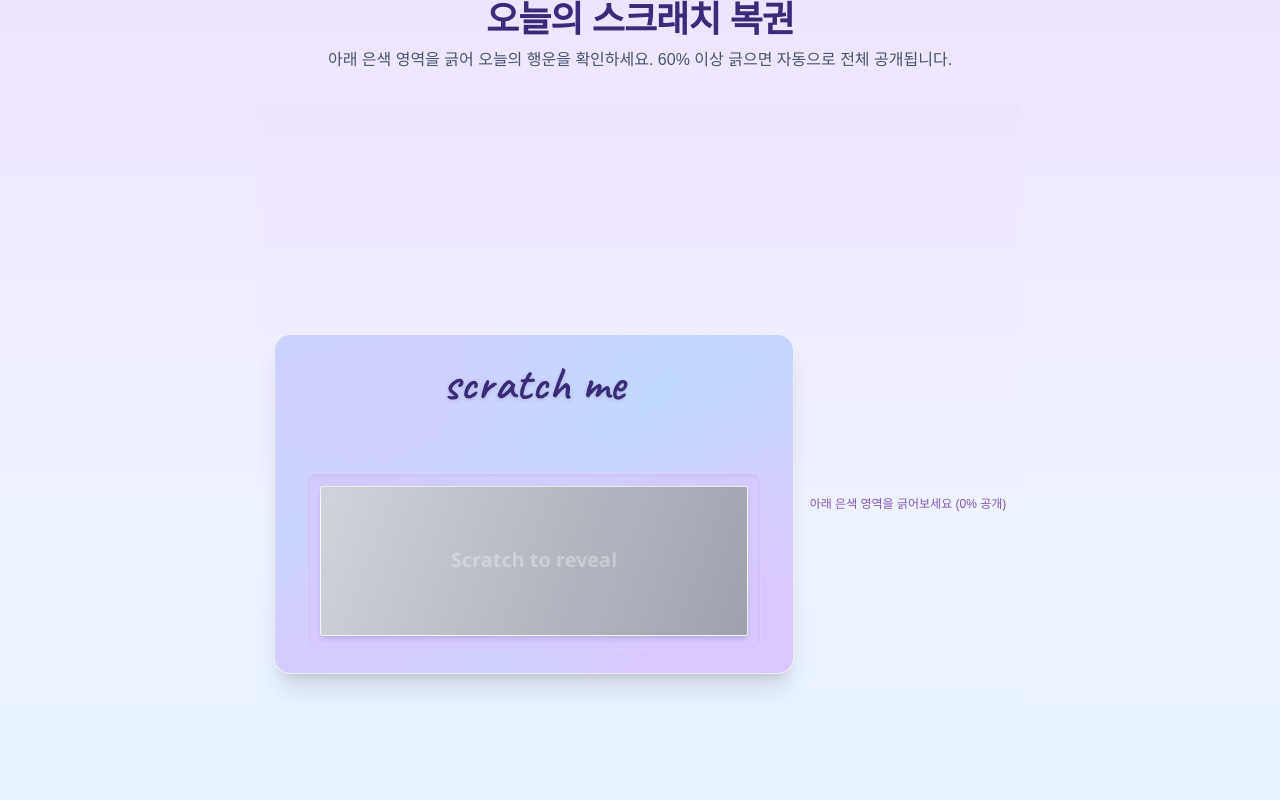
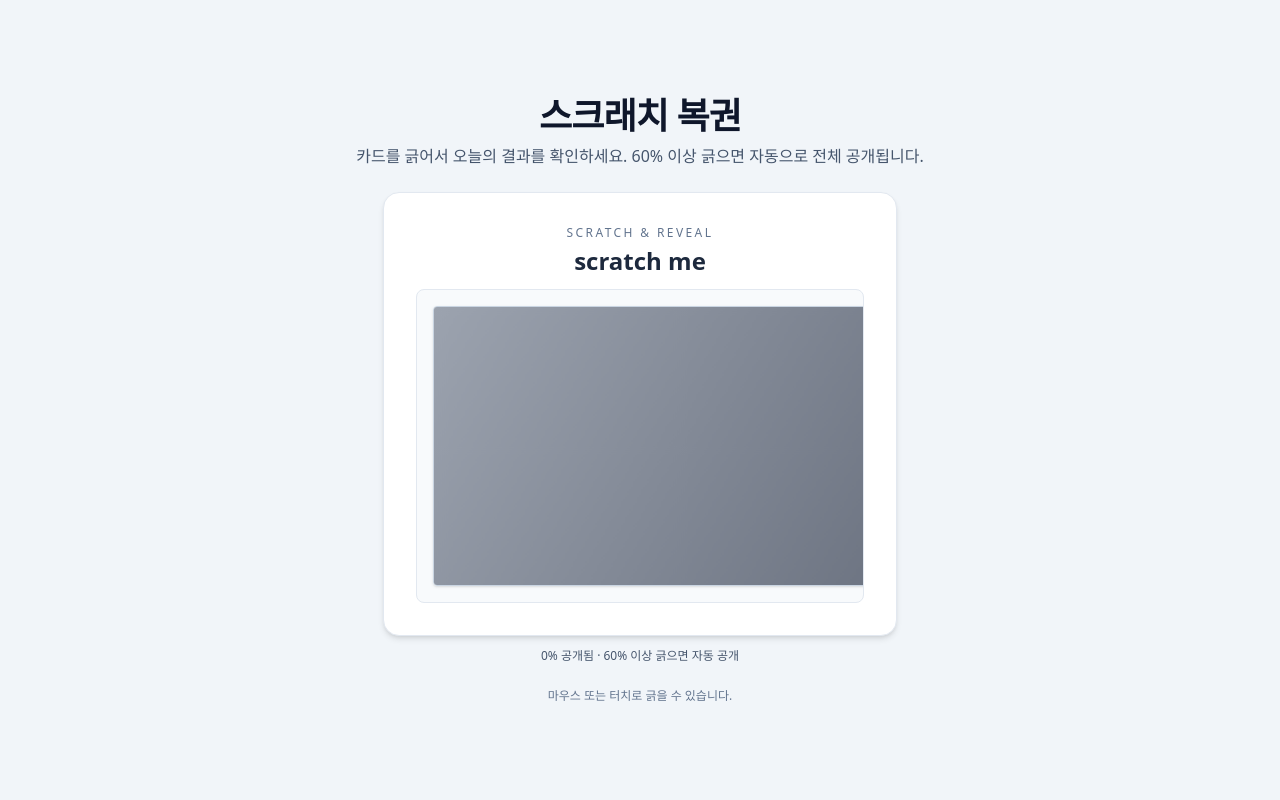
Before and after one commit to Hehwanny/scratch_ME, a Next.js app: page / in a window 1280 px wide. Shown: the top 800 px of the page. Built offline with nearby package versions, Linux system fonts and the light colour scheme.

Commit message:
Revert to minimal scratch card MVP

```diff
--- a/app/globals.css
+++ b/app/globals.css
@@ -1,49 +1,7 @@
 @import "tailwindcss";
 
-:root {
-  --background: #ffffff;
-  --foreground: #171717;
+body {
+  background: #f8fafc;
+  color: #0f172a;
+  font-family: system-ui, -apple-system, BlinkMacSystemFont, "Segoe UI", sans-serif;
 }
-
-@theme inline {
-  --color-background: var(--background);
-  --color-foreground: var(--foreground);
-  --font-sans: var(--font-geist-sans);
-  --font-mono: var(--font-geist-mono);
-}
-
-@media (prefers-color-scheme: dark) {
-  :root {
-    --background: #0a0a0a;
-    --foreground: #ededed;
-  }
-}
-
-body {
-  background: #f3f4f6;
-  color: var(--foreground);
-  font-family: Arial, Helvetica, sans-serif;
-}
-
-.handwrite {
-  font-family: var(--font-caveat), system-ui, -apple-system, sans-serif;
-}
-
-.ticket-brush {
-  background-color: #d9c8ff;
-  background-image:
-    linear-gradient(135deg, rgba(181, 228, 255, 0.35) 0%, rgba(181, 228, 255, 0.08) 32%, transparent 55%),
-    linear-gradient(160deg, transparent 12%, rgba(181, 228, 255, 0.32) 40%, transparent 68%),
-    linear-gradient(205deg, rgba(181, 228, 255, 0.24) 18%, transparent 46%),
-    linear-gradient(120deg, transparent 26%, rgba(181, 228, 255, 0.28) 58%, transparent 78%);
-  background-repeat: no-repeat;
-}
-
-.scratch-metal {
-  background-color: #b6bcc8;
-  background-image:
-    linear-gradient(90deg, rgba(255, 255, 255, 0.34) 0%, rgba(255, 255, 255, 0) 22%, rgba(255, 255, 255, 0.26) 50%, rgba(255, 255, 255, 0) 78%, rgba(255, 255, 255, 0.34) 100%),
-    linear-gradient(180deg, #d4d7de 0%, #f1f3f8 50%, #c5c9d3 100%),
-    repeating-linear-gradient(90deg, rgba(0, 0, 0, 0.06) 0, rgba(0, 0, 0, 0.06) 2px, transparent 2px, transparent 6px);
-  background-size: 22px 100%, 100% 100%, 8px 100%;
-}
--- a/app/page.tsx
+++ b/app/page.tsx
@@ -1,24 +1,22 @@
-// app/page.tsx
 import { ScratchCard } from "@/components/ScratchCard";
 
 export default function Home() {
   return (
-    <main className="min-h-screen bg-gradient-to-b from-[#efe4ff] via-[#eef2ff] to-[#e3f2ff] text-slate-800 flex items-center justify-center px-4">
-      <div className="w-full max-w-3xl flex flex-col items-center gap-8">
+    <main className="min-h-screen bg-slate-100 text-slate-900 flex items-center justify-center px-4">
+      <div className="w-full max-w-2xl flex flex-col items-center gap-6">
         <header className="text-center space-y-2">
-          <h1 className="text-3xl md:text-4xl font-bold tracking-tight text-[#3b2a7a]">
-            오늘의 스크래치 복권
+          <h1 className="text-3xl md:text-4xl font-bold tracking-tight">
+            스크래치 복권
           </h1>
           <p className="text-sm md:text-base text-slate-600">
-            아래 은색 영역을 긁어 오늘의 행운을 확인하세요. 60% 이상 긁으면 자동으로
-            전체 공개됩니다.
+            카드를 긁어서 오늘의 결과를 확인하세요. 60% 이상 긁으면 자동으로 전체 공개됩니다.
           </p>
         </header>
 
         <ScratchCard />
 
-        <footer className="text-[12px] text-slate-500 text-center mt-4">
-          긁은 면적 비율이 60%를 넘으면 결과가 완전히 드러납니다.
+        <footer className="text-xs text-slate-500 text-center">
+          마우스 또는 터치로 긁을 수 있습니다.
         </footer>
       </div>
     </main>
--- a/components/ScratchCard.tsx
+++ b/components/ScratchCard.tsx
@@ -3,151 +3,63 @@
 import React, { useEffect, useRef, useState } from "react";
 import { drawPrize, PrizeTier } from "@/lib/prizes";
 
-const CARD_WIDTH = 520;
-const CARD_HEIGHT = 340;
-const BRUSH_RADIUS = 32;
-const REVEAL_THRESHOLD = 0.7;
+const CARD_WIDTH = 480;
+const CARD_HEIGHT = 280;
+const BRUSH_RADIUS = 28;
+const REVEAL_THRESHOLD = 0.6;
 
 type CanvasEvent =
   | React.MouseEvent<HTMLCanvasElement>
   | React.TouchEvent<HTMLCanvasElement>;
 
-function getCanvasPos(e: CanvasEvent, canvas: HTMLCanvasElement) {
+function getPos(e: CanvasEvent, canvas: HTMLCanvasElement) {
   const rect = canvas.getBoundingClientRect();
-
   if ("touches" in e) {
-    const touch = e.touches[0];
-    return {
-      x: touch.clientX - rect.left,
-      y: touch.clientY - rect.top,
-    };
+    const t = e.touches[0];
+    return { x: t.clientX - rect.left, y: t.clientY - rect.top };
   }
-
-  return {
-    x: e.clientX - rect.left,
-    y: e.clientY - rect.top,
-  };
+  return { x: e.clientX - rect.left, y: e.clientY - rect.top };
 }
 
-function calculateClearedRatio(ctx: CanvasRenderingContext2D) {
+function calcClearedRatio(ctx: CanvasRenderingContext2D) {
   const { width, height } = ctx.canvas;
-  const imageData = ctx.getImageData(0, 0, width, height);
-  const data = imageData.data;
-
+  const data = ctx.getImageData(0, 0, width, height).data;
   let cleared = 0;
   for (let i = 3; i < data.length; i += 4) {
-    if (data[i] === 0) {
-      cleared++;
-    }
+    if (data[i] === 0) cleared++;
   }
-
-  const totalPixels = width * height;
-  return cleared / totalPixels;
+  return cleared / (width * height);
 }
 
-export const ScratchCard: React.FC = () => {
+export function ScratchCard() {
   const canvasRef = useRef<HTMLCanvasElement | null>(null);
-  const [isDrawing, setIsDrawing] = useState(false);
+  const [prize, setPrize] = useState<PrizeTier | null>(null);
+  const [revealed, setRevealed] = useState(false);
   const [clearedRatio, setClearedRatio] = useState(0);
-  const [revealed, setRevealed] = useState(false);
-  const [prize, setPrize] = useState<PrizeTier | null>(null);
-
+  const drawingRef = useRef(false);
   const lastPosRef = useRef<{ x: number; y: number } | null>(null);
 
   useEffect(() => {
     setPrize(drawPrize());
-
     const canvas = canvasRef.current;
     if (!canvas) return;
-
     const ctx = canvas.getContext("2d");
     if (!ctx) return;
 
-    const { width, height } = canvas.getBoundingClientRect();
-    canvas.width = width;
-    canvas.height = height;
+    const dpr = window.devicePixelRatio || 1;
+    canvas.width = CARD_WIDTH * dpr;
+    canvas.height = CARD_HEIGHT * dpr;
+    canvas.style.width = `${CARD_WIDTH}px`;
+    canvas.style.height = `${CARD_HEIGHT}px`;
+    ctx.scale(dpr, dpr);
 
     ctx.globalCompositeOperation = "source-over";
-    const gradient = ctx.createLinearGradient(0, 0, width, height);
-    gradient.addColorStop(0, "#cfd3da");
-    gradient.addColorStop(1, "#9da2ad");
+    const gradient = ctx.createLinearGradient(0, 0, CARD_WIDTH, CARD_HEIGHT);
+    gradient.addColorStop(0, "#9ca3af");
+    gradient.addColorStop(1, "#6b7280");
     ctx.fillStyle = gradient;
-    ctx.fillRect(0, 0, width, height);
-
-    ctx.fillStyle = "rgba(255,255,255,0.32)";
-    ctx.font = "700 20px 'Caveat', 'Segoe UI', system-ui, sans-serif";
-    ctx.textAlign = "center";
-    ctx.textBaseline = "middle";
-    ctx.fillText("Scratch to reveal", width / 2, height / 2);
+    ctx.fillRect(0, 0, CARD_WIDTH, CARD_HEIGHT);
   }, []);
-
-  const startDrawing = (e: CanvasEvent) => {
-    e.preventDefault();
-    if (revealed) return;
-
-    const canvas = canvasRef.current;
-    if (!canvas) return;
-
-    const pos = getCanvasPos(e, canvas);
-    lastPosRef.current = pos;
-    setIsDrawing(true);
-    scratchLine(canvas, pos, pos);
-  };
-
-  const stopDrawing = () => {
-    setIsDrawing(false);
-    lastPosRef.current = null;
-  };
-
-  const scratchLine = (
-    canvas: HTMLCanvasElement,
-    from: { x: number; y: number },
-    to: { x: number; y: number }
-  ) => {
-    const ctx = canvas.getContext("2d");
-    if (!ctx) return;
-
-    ctx.globalCompositeOperation = "destination-out";
-    ctx.lineCap = "round";
-    ctx.lineJoin = "round";
-    ctx.lineWidth = BRUSH_RADIUS * 2;
-
-    ctx.beginPath();
-    ctx.moveTo(from.x, from.y);
-    ctx.lineTo(to.x, to.y);
-    ctx.stroke();
-
-    const ratio = calculateClearedRatio(ctx);
-    setClearedRatio(ratio);
-
-    if (ratio >= REVEAL_THRESHOLD && !revealed) {
-      setRevealed(true);
-    }
-  };
-
-  const handleMove = (e: CanvasEvent) => {
-    e.preventDefault();
-    if (!isDrawing || revealed) return;
-
-    const canvas = canvasRef.current;
-    if (!canvas) return;
-
-    const lastPos = lastPosRef.current;
-    const currentPos = getCanvasPos(e, canvas);
-    if (!lastPos) {
-      lastPosRef.current = currentPos;
-      return;
-    }
-
-    scratchLine(canvas, lastPos, currentPos);
-    lastPosRef.current = currentPos;
-  };
-
-  const prizeName = prize ? prize.name : "곧 공개됩니다";
-  const prizeDesc = prize
-    ? prize.description
-    : "긁어서 오늘의 행운을 확인하세요.";
-  const prizeColor = prize ? prize.color : "text-purple-900";
 
   useEffect(() => {
     if (!revealed) return;
@@ -158,57 +70,97 @@ export const ScratchCard: React.FC = () => {
     ctx.clearRect(0, 0, ctx.canvas.width, ctx.canvas.height);
   }, [revealed]);
 
+  const scratch = (from: { x: number; y: number }, to: { x: number; y: number }) => {
+    const canvas = canvasRef.current;
+    const ctx = canvas?.getContext("2d");
+    if (!canvas || !ctx || revealed) return;
+
+    ctx.globalCompositeOperation = "destination-out";
+    ctx.lineWidth = BRUSH_RADIUS * 2;
+    ctx.lineCap = "round";
+    ctx.lineJoin = "round";
+
+    ctx.beginPath();
+    ctx.moveTo(from.x, from.y);
+    ctx.lineTo(to.x, to.y);
+    ctx.stroke();
+
+    const ratio = calcClearedRatio(ctx);
+    setClearedRatio(ratio);
+    if (ratio >= REVEAL_THRESHOLD) {
+      setRevealed(true);
+    }
+  };
+
+  const handleStart = (e: CanvasEvent) => {
+    e.preventDefault();
+    const canvas = canvasRef.current;
+    if (!canvas || revealed) return;
+    const pos = getPos(e, canvas);
+    drawingRef.current = true;
+    lastPosRef.current = pos;
+    scratch(pos, pos);
+  };
+
+  const handleMove = (e: CanvasEvent) => {
+    e.preventDefault();
+    const canvas = canvasRef.current;
+    if (!canvas || !drawingRef.current || revealed) return;
+    const current = getPos(e, canvas);
+    const last = lastPosRef.current ?? current;
+    scratch(last, current);
+    lastPosRef.current = current;
+  };
+
+  const handleEnd = () => {
+    drawingRef.current = false;
+    lastPosRef.current = null;
+  };
+
+  const prizeName = prize?.name ?? "결과 대기 중";
+  const prizeDesc = prize?.description ?? "긁어서 결과를 확인하세요.";
+  const prizeColor = prize?.color ?? "text-slate-700";
+
   return (
-    <div className="flex min-h-screen items-center justify-center bg-gradient-to-b from-[#efe4ff] via-[#eef2ff] to-[#e3f2ff] px-4 py-10">
-      <div
-        className="relative overflow-hidden rounded-2xl border border-white/70 shadow-xl ticket-brush"
-        style={{ width: CARD_WIDTH, height: CARD_HEIGHT }}
-      >
-        <div className="absolute inset-0 flex flex-col justify-between px-8 py-6">
-          <div className="flex-1 flex items-start justify-center">
-            <p className="handwrite text-5xl text-[#3b2a7a] drop-shadow-sm">
-              scratch me
-            </p>
-          </div>
+    <div className="flex flex-col items-center gap-3">
+      <div className="relative rounded-2xl bg-white shadow-md border border-slate-200 p-4">
+        <div className="w-[480px]">
+          <div className="relative flex flex-col items-center gap-3 rounded-xl bg-white p-4">
+            <div className="text-center space-y-1">
+              <p className="text-xs uppercase tracking-[0.2em] text-slate-500">
+                Scratch &amp; Reveal
+              </p>
+              <p className="text-2xl font-semibold text-slate-800">scratch me</p>
+            </div>
 
-          <div className="flex-1 flex items-end">
-            <div className="w-full">
-              <div className="relative rounded-lg border border-dotted border-purple-200/80 bg-[#d8c7ff]/60 p-3 shadow-inner backdrop-blur-sm">
-                <div className="pointer-events-none absolute inset-0 z-0 flex flex-col items-center justify-center gap-2 px-6">
-                  <p className={`text-3xl font-semibold ${prizeColor}`}>
-                    {prizeName}
-                  </p>
-                  <p className="max-w-md text-center text-sm leading-relaxed text-purple-900/80">
-                    {prizeDesc}
-                  </p>
-                </div>
+            <div className="relative w-full overflow-hidden rounded-lg bg-slate-50 border border-slate-200 p-4">
+              <div className="pointer-events-none absolute inset-0 z-0 flex flex-col items-center justify-center gap-2 px-4 text-center">
+                <p className={`text-2xl font-semibold ${prizeColor}`}>{prizeName}</p>
+                <p className="text-sm text-slate-600">{prizeDesc}</p>
+              </div>
 
-                <canvas
-                  ref={canvasRef}
-                  className={`scratch-metal relative z-10 block h-[150px] w-full rounded-[3px] border border-white/60 shadow-md touch-none ${
-                    revealed ? "opacity-0 transition-opacity duration-500" : ""
-                  }`}
-                  onMouseDown={startDrawing}
-                  onMouseUp={stopDrawing}
-                  onMouseLeave={stopDrawing}
-                  onMouseMove={handleMove}
-                  onTouchStart={startDrawing}
-                  onTouchEnd={stopDrawing}
-                  onTouchCancel={stopDrawing}
-                  onTouchMove={handleMove}
-                />
-              </div>
+              <canvas
+                ref={canvasRef}
+                className={`relative z-10 h-[180px] w-full rounded-[4px] border border-slate-300 shadow-sm touch-none ${
+                  revealed ? "opacity-0 transition-opacity duration-300" : "opacity-100"
+                }`}
+                onMouseDown={handleStart}
+                onMouseMove={handleMove}
+                onMouseUp={handleEnd}
+                onMouseLeave={handleEnd}
+                onTouchStart={handleStart}
+                onTouchMove={handleMove}
+                onTouchEnd={handleEnd}
+                onTouchCancel={handleEnd}
+              />
             </div>
           </div>
         </div>
       </div>
 
-      <div className="ml-4 text-xs text-purple-900/70">
-        {revealed
-          ? "결과가 완전히 공개되었습니다"
-          : "아래 은색 영역을 긁어보세요"}{" "}
-        ({Math.round(clearedRatio * 100)}% 공개)
+      <div className="text-xs text-slate-600">
+        {Math.round(clearedRatio * 100)}% 공개됨 · 60% 이상 긁으면 자동 공개
       </div>
     </div>
   );
-};
+}
--- a/lib/prizes.ts
+++ b/lib/prizes.ts
@@ -1,98 +1,34 @@
-// lib/prizes.ts
-
 export type PrizeTier = {
-  id: number;          // 1 ~ 10
-  name: string;        // "1등", "2등" ...
-  description: string; // 표시용 문구
-  weight: number;      // 확률 가중치
-  color: string;       // Tailwind 색상 클래스용
+  name: string;
+  description: string;
+  weight: number;
+  color: string; // Tailwind text color class
 };
 
 export const prizeTiers: PrizeTier[] = [
-  {
-    id: 1,
-    name: "1등",
-    description: "오늘은 진짜 미쳤다. 뭘 해도 되는 날.",
-    weight: 10,
-    color: "text-yellow-300",
-  },
-  {
-    id: 2,
-    name: "2등",
-    description: "강하게 밀어붙여도 되는 운세.",
-    weight: 20,
-    color: "text-amber-300",
-  },
-  {
-    id: 3,
-    name: "3등",
-    description: "분위기 좋다. 새 시도 한 번 해볼 만해.",
-    weight: 40,
-    color: "text-orange-300",
-  },
-  {
-    id: 4,
-    name: "4등",
-    description: "기대 안 했던 곳에서 좋은 소식이 올지도?",
-    weight: 80,
-    color: "text-emerald-300",
-  },
-  {
-    id: 5,
-    name: "5등",
-    description: "무난하지만, 작은 운은 따라주는 날.",
-    weight: 200,
-    color: "text-sky-300",
-  },
-  {
-    id: 6,
-    name: "6등",
-    description: "실수만 조심하면 나쁘지 않다.",
-    weight: 500,
-    color: "text-blue-300",
-  },
-  {
-    id: 7,
-    name: "7등",
-    description: "조금 굴곡은 있어도 버틸 수 있는 날.",
-    weight: 1000,
-    color: "text-indigo-300",
-  },
-  {
-    id: 8,
-    name: "8등",
-    description: "컨디션 관리만 잘 해두자.",
-    weight: 1800,
-    color: "text-purple-300",
-  },
-  {
-    id: 9,
-    name: "9등",
-    description: "별일 없으면 그게 좋은 거지 뭐.",
-    weight: 3000,
-    color: "text-pink-300",
-  },
-  {
-    id: 10,
-    name: "10등",
-    description: "그래도 꽝은 아니잖아. 한 번 웃고 가자.",
-    weight: 4350,
-    color: "text-neutral-300",
-  },
+  { name: "1등", description: "오늘의 대박 행운!", weight: 1, color: "text-amber-400" },
+  { name: "2등", description: "아주 큰 행운이 다가옵니다", weight: 2, color: "text-orange-400" },
+  { name: "3등", description: "좋은 소식이 곧 찾아올 거예요", weight: 4, color: "text-lime-400" },
+  { name: "4등", description: "기분 좋은 하루가 될 거예요", weight: 6, color: "text-green-400" },
+  { name: "5등", description: "작은 행운이 함께합니다", weight: 10, color: "text-teal-400" },
+  { name: "6등", description: "잔잔한 행복이 깃들어요", weight: 14, color: "text-cyan-400" },
+  { name: "7등", description: "무난하지만 편안한 하루", weight: 18, color: "text-sky-400" },
+  { name: "8등", description: "평온한 하루가 이어집니다", weight: 22, color: "text-blue-400" },
+  { name: "9등", description: "아직 기회는 많아요", weight: 26, color: "text-indigo-400" },
+  { name: "10등", description: "다시 도전해 보세요!", weight: 32, color: "text-slate-400" },
 ];
 
 export function drawPrize(): PrizeTier {
   const totalWeight = prizeTiers.reduce((sum, tier) => sum + tier.weight, 0);
-  const rnd = Math.random() * totalWeight;
+  const target = Math.random() * totalWeight;
 
   let acc = 0;
   for (const tier of prizeTiers) {
     acc += tier.weight;
-    if (rnd <= acc) {
+    if (target <= acc) {
       return tier;
     }
   }
 
-  // 이론상 여기 안 오는데, 타입 안전을 위해 마지막 등수 반환
   return prizeTiers[prizeTiers.length - 1];
 }
```
